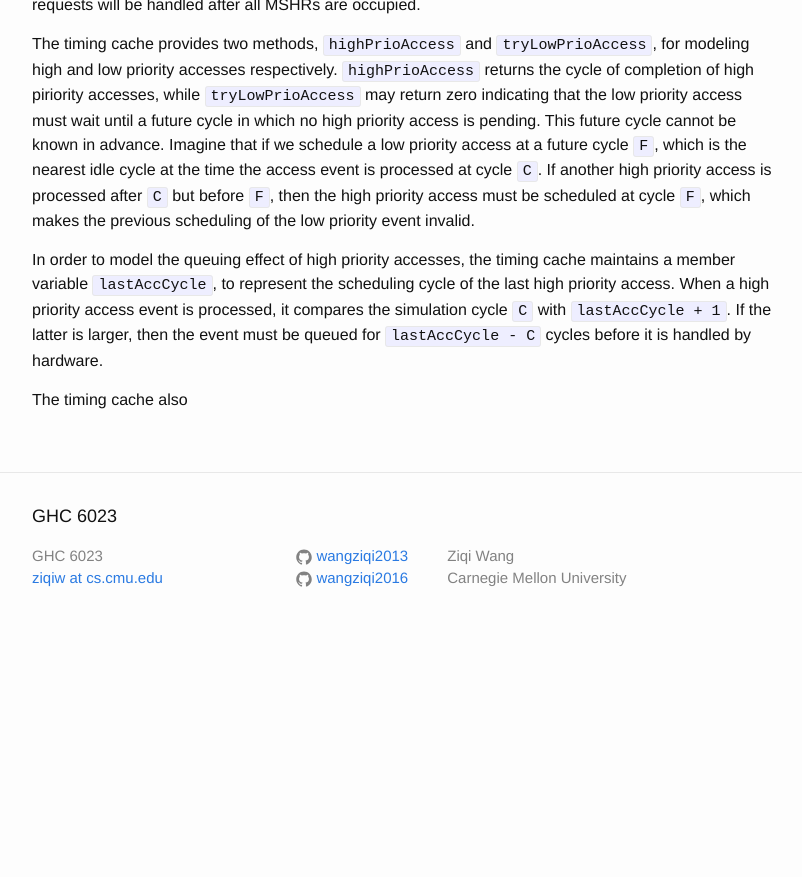
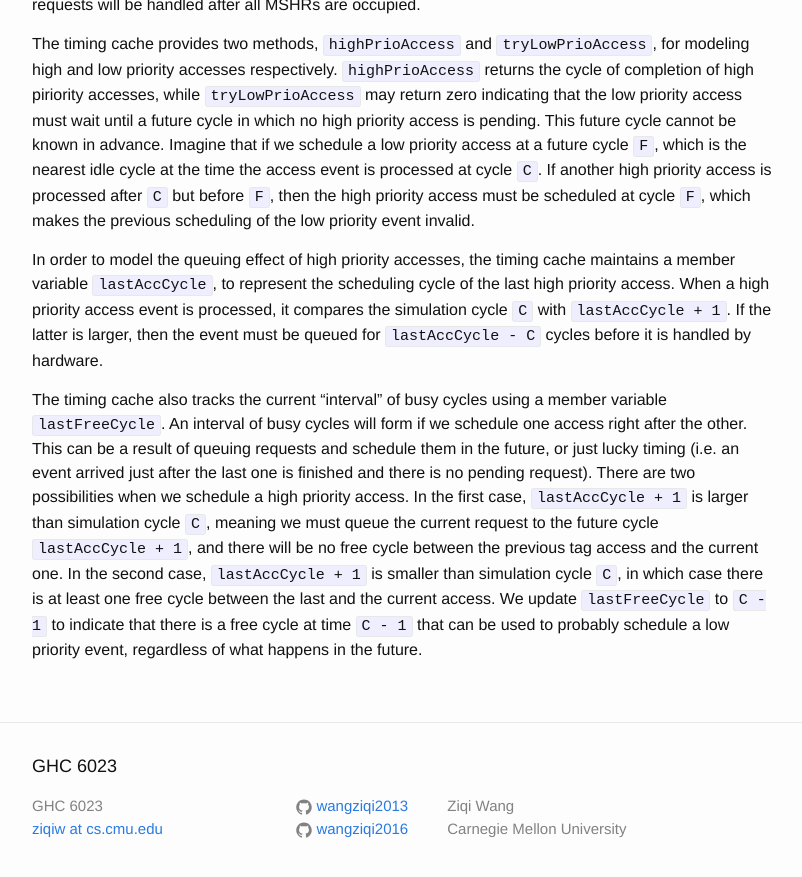
Before and after one commit to wangziqi2013/wangziqi2013.github.io, a Jekyll site: the page built from _posts/2019-01-22-understand-zsim-contention-sim.markdown, in a window 1280 px wide and 900 px high, scrolled down 13464 px. Shown: the top 877 px of the window, without its empty margins (238-1040 px from the left). Built offline with Jekyll 4.4.1, drawn with Linux system fonts in a browser that asks for light colours; before the commit the page ends 14114 px from its top, so only the background shows below that.

Commit message:
Adding lastFreeCycle

```diff
--- a/_posts/2019-01-22-understand-zsim-contention-sim.markdown
+++ b/_posts/2019-01-22-understand-zsim-contention-sim.markdown
@@ -499,4 +499,12 @@ to represent the scheduling cycle of the last high priority access. When a high
 it compares the simulation cycle `C` with `lastAccCycle + 1`. If the latter is larger, then the event must be queued for
 `lastAccCycle - C` cycles before it is handled by hardware.
 
-The timing cache also
+The timing cache also tracks the current "interval" of busy cycles using a member variable `lastFreeCycle`. An interval
+of busy cycles will form if we schedule one access right after the other. This can be a result of queuing requests and
+schedule them in the future, or just lucky timing (i.e. an event arrived just after the last one is finished and there
+is no pending request). There are two possibilities when we schedule a high priority access. In the first case,
+`lastAccCycle + 1` is larger than simulation cycle `C`, meaning we must queue the current request to the future cycle
+`lastAccCycle + 1`, and there will be no free cycle between the previous tag access and the current one.
+In the second case, `lastAccCycle + 1` is smaller than simulation cycle `C`, in which case there is at least one free
+cycle between the last and the current access. We update `lastFreeCycle` to `C - 1` to indicate that there is a free
+cycle at time `C - 1` that can be used to probably schedule a low priority event, regardless of what happens in the future.
```
